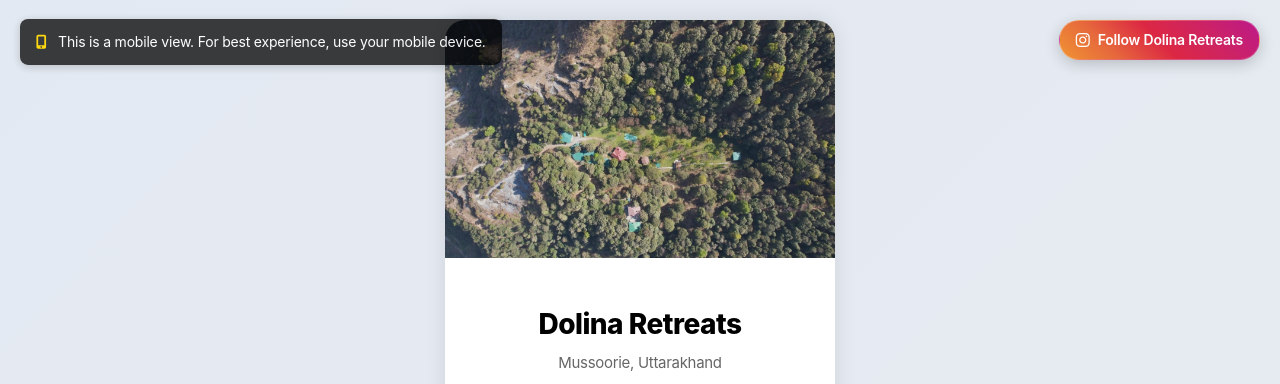
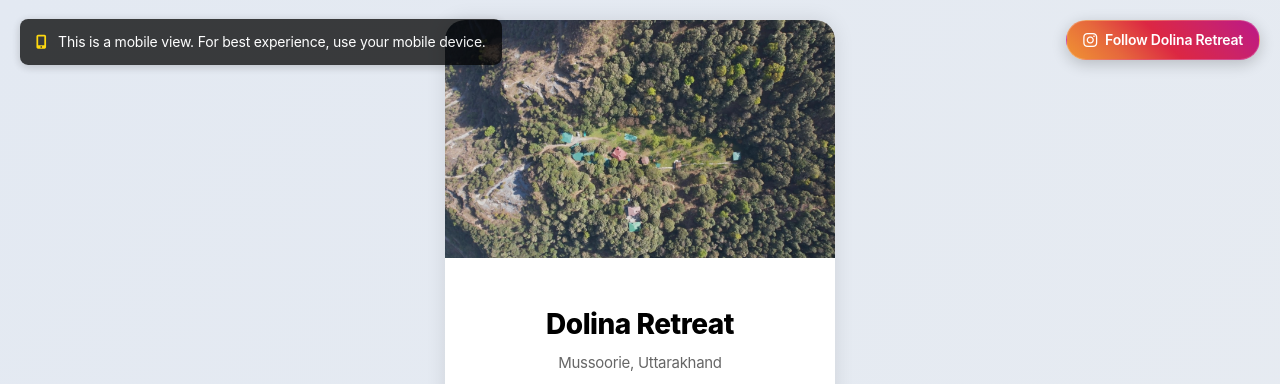
Before and after one commit to darpanjaiin/dolinaretreat, a plain HTML site: page index.html in a window 1280 px wide. Shown: the top 384 px of the page. Drawn offline with Linux system fonts and the light colour scheme.

Commit message:
Update index.html

```diff
--- a/index.html
+++ b/index.html
@@ -3,7 +3,7 @@
 <head>
     <meta charset="UTF-8">
     <meta name="viewport" content="width=device-width, initial-scale=1.0">
-    <title>Dolina Retreats</title>
+    <title>Dolina Retreat</title>
     <!-- Google tag (gtag.js) -->
     <script async src="https://www.googletagmanager.com/gtag/js?id=G-FGMBDY796D"></script>
     <script>
@@ -19,8 +19,9 @@
     <link href="https://fonts.googleapis.com/css2?family=Inter:wght@400;500;600;700&display=swap" rel="stylesheet">
     <link rel="stylesheet" href="https://cdnjs.cloudflare.com/ajax/libs/font-awesome/6.0.0/css/all.min.css">
     <meta property="og:image" content="assets/favicon.jpg" />
-    <meta property="og:title" content="Dolina Retreats" />
-    <meta property="og:description" content="Mussoorie, Uttarakhand" />
+    <meta property="og:title" content="Dolina Retreat" />
+    <meta property="og:description" content="Offbeat🌿 & Pet-Friendly 🐾- 5 cozy cottages set in a dolina - a natural limestone valley, just 45 mins from Dehradun and Mussoorie." />
+    <meta name="description" content="Offbeat🌿 & Pet-Friendly 🐾- 5 cozy cottages set in a dolina - a natural limestone valley, just 45 mins from Dehradun and Mussoorie.">
     <link rel="stylesheet" href="css/modal-updates.css">
 </head>
 <body>
@@ -28,12 +29,12 @@
         <div class="hero-image">
             <a href="https://www.instagram.com/dolinaretreat/" target="_blank" class="instagram-follow-btn">
                 <i class="fab fa-instagram"></i>
-                <span>Follow Dolina Retreats</span>
+                <span>Follow Dolina Retreat</span>
             </a>
-            <img src="assets/heroimage.jpg" alt="Dolina Retreats" loading="eager">
+            <img src="assets/heroimage.jpg" alt="Dolina Retreat" loading="eager">
         </div>
         <header>
-            <h1>Dolina Retreats</h1>
+            <h1>Dolina Retreat</h1>
             <p class="tagline">
                 Mussoorie, Uttarakhand
             </p>
@@ -186,7 +187,7 @@
                     <div class="address-card">
                         <div class="address-content">
                             <h3>📍 Property Address</h3>
-                            <p>Dolina Retreats<br>Village Masrana, Near Woodstock School<br>Mussoorie, Uttarakhand</p>
+                            <p>Dolina Retreat<br>Village Masrana, Near Woodstock School<br>Mussoorie, Uttarakhand</p>
                             <p class="important-note">There is a 2km off-road to the property, all vehicles are parked at designated area 400 mtrs from main road. Our driver will assist (available only till 6 PM)</p>
                             <a href="https://maps.app.goo.gl/FhYGvNuQnkXcpQjZ9"
                                target="_blank"
```
